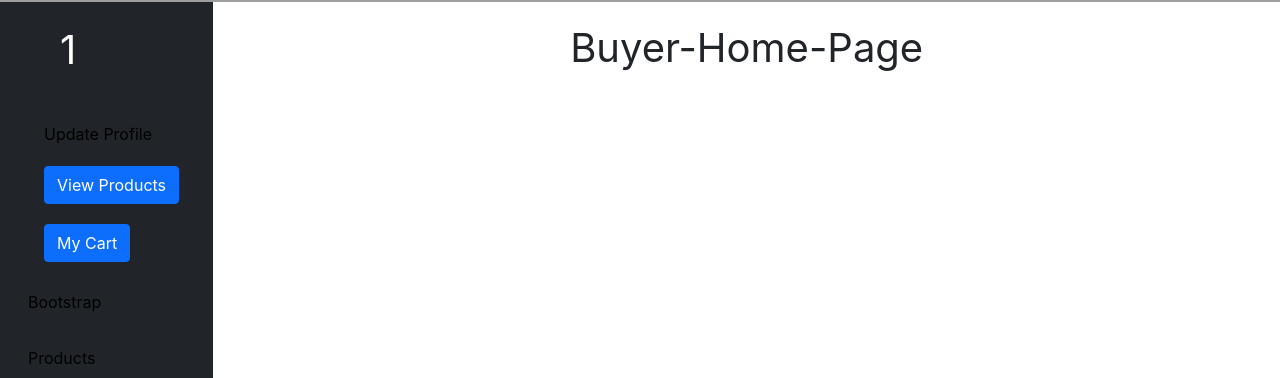
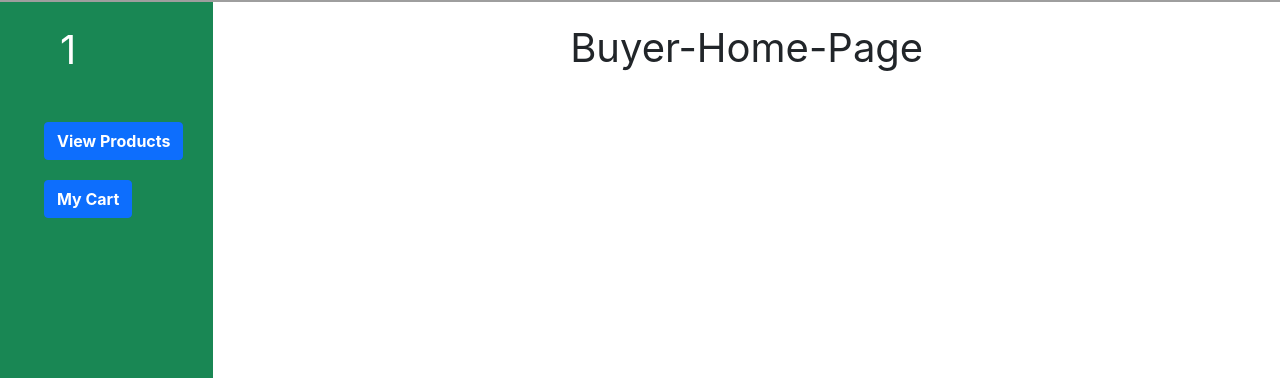
Before and after one commit to shubhalife/KissanSevaV1Frontend, a React (Create React App) app: page /buyer-welcome/1 in a window 1280 px wide. Shown: the part 78-456 px from the top of the page. Built offline with nearby package versions, Linux system fonts and the light colour scheme; sample sign-in values are in the browser's storage; grey boxes are pictures that could not be loaded.

Commit message:
2nd commit

```diff
--- a/src/components/BuyerProfile.js
+++ b/src/components/BuyerProfile.js
@@ -174,8 +174,8 @@ function BuyerProfile()
                     </tr>
 
                     <tr>
-
-                        {! passwordflag && <td><button type="button" name="password" class="btn btn-link" onClick={handleFlag}>change password</button></td>}
+                         <td>Password :</td>
+                        {! passwordflag && <td><button type="button" name="password" class="btn btn-link" onClick={handleFlag}>change</button></td>}
                         {passwordflag && <td><input type="text" name="password" class="form-control"  placeholder="Enter New password"
                         value={changeInfo.password}
                         onChange={handleChange}/></td>}
--- a/src/components/BuyerWelcome.js
+++ b/src/components/BuyerWelcome.js
@@ -25,7 +25,7 @@ function BuyerWelcome(){
 
                   <div class="container-fluid">
                       <div class="row flex-nowrap">
-                          <div class="col-auto col-md-3 col-xl-2 px-sm-2 px-0 bg-dark">
+                          <div class="col-auto col-md-3 col-xl-2 px-sm-2 px-0 bg-success">
                               <div class="d-flex flex-column align-items-center align-items-sm-start px-3 pt-2 text-white min-vh-100">
                                   <a href="http://localhost:3000/farmer-welcome/adii" class="d-flex align-items-center pb-3 mb-md-0 me-md-auto text-white text-decoration-none">
                                       <span class="fs-5 d-none d-sm-inline"><div><p className="fs-1  text-center">{username}</p></div></span>
@@ -35,20 +35,18 @@ function BuyerWelcome(){
                                       <li>
 
                                           <ul class="collapse show nav flex-column ms-1" id="submenu1" data-bs-parent="#menu">
-                                              <li class="w-100">
-                                                  <a href="#" class="nav-link px-0"> <span class="d-none d-sm-inline">Update Profile</span></a>
-                                              </li>
+
 
                                               <li>
-                                                  <a href="#" class="nav-link px-0"> <span class="d-none d-sm-inline"><button type="button" className="btn btn-primary" onClick={handleProduct}>View Products</button></span> </a>
+                                                  <a href="#" class="nav-link px-0"> <span class="d-none d-sm-inline"><button type="button" className="btn btn-primary" onClick={handleProduct}><strong>View Products</strong></button></span> </a>
                                               </li>
                                               <li>
-                                                  <a href="#" class="nav-link px-0"> <span class="d-none d-sm-inline"><button type="button" className="btn btn-primary" onClick={handleMyCart}>My Cart</button></span> </a>
+                                                  <a href="#" class="nav-link px-0"> <span class="d-none d-sm-inline"><button type="button" className="btn btn-primary" onClick={handleMyCart}><strong>My Cart</strong></button></span> </a>
                                               </li>
                                           </ul>
                                       </li>
 
-                                      <li>
+                                      {/* <li>
                                           <a href="#submenu2" data-bs-toggle="collapse" class="nav-link px-0 align-middle ">
                                               <i class="fs-4 bi-bootstrap"></i> <span class="ms-1 d-none d-sm-inline">Bootstrap</span></a>
                                           <ul class="collapse nav flex-column ms-1" id="submenu2" data-bs-parent="#menu">
@@ -81,10 +79,10 @@ function BuyerWelcome(){
                                       <li>
                                           <a href="#" class="nav-link px-0 align-middle">
                                               <i class="fs-4 bi-people"></i> <span class="ms-1 d-none d-sm-inline">Customers</span> </a>
-                                      </li>
+                                      </li> */}
                                   </ul>
                                   <hr/>
-                                  <div class="dropdown pb-4">
+                                  {/* <div class="dropdown pb-4">
 
                                       <ul class="dropdown-menu dropdown-menu-dark text-small shadow">
                                           <li><a class="dropdown-item" href="#">New project...</a></li>
@@ -95,7 +93,7 @@ function BuyerWelcome(){
                                           </li>
                                           <li><a class="dropdown-item" href="#">Sign out</a></li>
                                       </ul>
-                                  </div>
+                                  </div> */}
                               </div>
                           </div>
                           <div class="col py-3">
--- a/src/components/FarmerProduct.js
+++ b/src/components/FarmerProduct.js
@@ -51,7 +51,7 @@ function Product(){
         <div>
 
             <div className="d-flex justify-content-end">
-                <button type="button" className="btn btn-danger mt-3" ><Link className="dropdown-item" to="/farmer/custom-product">Add Your Product</Link></button>
+                <button type="button" className="btn btn-success mt-3" ><Link className="dropdown-item" to="/farmer/custom-product">Add Your Product</Link></button>
             </div>
 
 
@@ -68,7 +68,7 @@ function Product(){
                 <h5 className="card-title">Wheat (गेहूं)</h5>
                 <p className="card-text">गेहूँ मध्य पूर्व के लेवांत क्षेत्र से आई एक घास है, जिसकी खेती दुनिया भर में की जाती है।</p>
 
-                <button type="button" className="btn btn-danger mt-3"  data-bs-toggle="modal" data-bs-target="#exampleModal" data-bs-whatever="@fat"  name="crop" value="wheat" onClick={addProduct}>Add Product</button>
+                <button type="button" className="btn btn-success mt-3"  data-bs-toggle="modal" data-bs-target="#exampleModal" data-bs-whatever="@fat"  name="crop" value="wheat" onClick={addProduct}>Add Product</button>
             </div>
             </div>
 
@@ -77,14 +77,14 @@ function Product(){
             <div className="card-body">
                 <h5 className="card-title">Cotton (कपास)</h5>
                 <p className="card-text">भारत में कपास की खेती लगभग 6 मिलियन किसानों को प्रत्यक्ष तौर पर आजीविका प्रदान करता है और 40 से 50 लाख लोग इसके व्यापार या प्रसंस्करण में कार्यरत है। कई लोगो के लिए कपास कमाई का साधन भी है।</p>
-                <button type="button" className="btn btn-danger mt-3"  data-bs-toggle="modal" data-bs-target="#exampleModal" data-bs-whatever="@fat"  name="crop" value="cotton" onClick={addProduct}>Add Product</button>
+                <button type="button" className="btn btn-success mt-3"  data-bs-toggle="modal" data-bs-target="#exampleModal" data-bs-whatever="@fat"  name="crop" value="cotton" onClick={addProduct}>Add Product</button>
             </div>
             </div>
 
             <div className="col-3 card p-4 mt-4 mb-4 me-4 ms-4" style={{width: "18rem"}}>
             <img src="https://www.agrifarming.in/wp-content/uploads/2015/05/Bajra-seed.jpg" className="card-img-top" alt="..."/>
             <div className="card-body">
-                <h5 className="card-title">Card title</h5>
+                <h5 className="card-title">Corn (मक्का)</h5>
                 <p className="card-text">Some quick example text to build on the card title and make up the bulk of the card's content.</p>
                 <a href="#" className="btn btn-primary">Go somewhere</a>
             </div>
@@ -93,7 +93,7 @@ function Product(){
             <div className="col-3 card p-4 mt-4 mb-4 me-4 ms-4" style={{width: "18rem"}}>
             <img src="https://www.grainmart.in/news/wp-content/uploads/2019/07/Jowar.jpg" className="card-img-top" alt="..."/>
             <div className="card-body">
-                <h5 className="card-title">Card title</h5>
+                <h5 className="card-title">Jowar (ज्वार)</h5>
                 <p className="card-text">Some quick example text to build on the card title and make up the bulk of the card's content.</p>
                 <a href="#" className="btn btn-primary">Go somewhere</a>
             </div>
@@ -102,7 +102,7 @@ function Product(){
             <div className="col-3 card p-4 mt-4 mb-4 me-4 ms-4" style={{width: "18rem"}}>
             <img src="https://www.world-grain.com/ext/resources/Article-Images/2020/12/GMR_Rice_AdobeStock_64819529_E_Nov.jpg?t=1609338918&width=1080" className="card-img-top" alt="..."/>
             <div className="card-body">
-                <h5 className="card-title">Card title</h5>
+                <h5 className="card-title">Rice (चावल)</h5>
                 <p className="card-text">Some quick example text to build on the card title and make up the bulk of the card's content.</p>
                 <a href="#" className="btn btn-primary">Go somewhere</a>
             </div>
@@ -111,7 +111,7 @@ function Product(){
             <div className="col-3 card p-4 mt-4 mb-4 me-4 ms-4" style={{width: "18rem"}}>
             <img src="https://gardenerspath.com/wp-content/uploads/2019/09/How-to-Plant-and-Grow-Cabbage-Cover.jpg" className="card-img-top" alt="..."/>
             <div className="card-body">
-                <h5 className="card-title">Card title</h5>
+                <h5 className="card-title">Cabbage (पत्ता गोभी)</h5>
                 <p className="card-text">Some quick example text to build on the card title and make up the bulk of the card's content.</p>
                 <a href="#" className="btn btn-primary">Go somewhere</a>
             </div>
--- a/src/components/FarmerProfile.js
+++ b/src/components/FarmerProfile.js
@@ -245,7 +245,11 @@ function FarmerProfile()
                                     </div>
                                     <hr/>
                                     <div class="row">
-                                        <div class="col-sm-12">
+                                        <div class="col-sm-3">
+                                        <h6 class="mb-0 mt-3">Password :</h6>
+                                        </div>
+                                        <div class="col-sm-3 mt-3 text-secondary"></div>
+                                        <div class="col-sm-6 mt-2 text-secondary">
                                             <center>{! passwordflag && <button type="button" name="password" class="btn btn-link" onClick={handleFlag}>change password</button>}
                         {passwordflag && <input type="text" name="password" class="form-control"  placeholder="Enter New password"
                         value={changeInfo.password}
```
